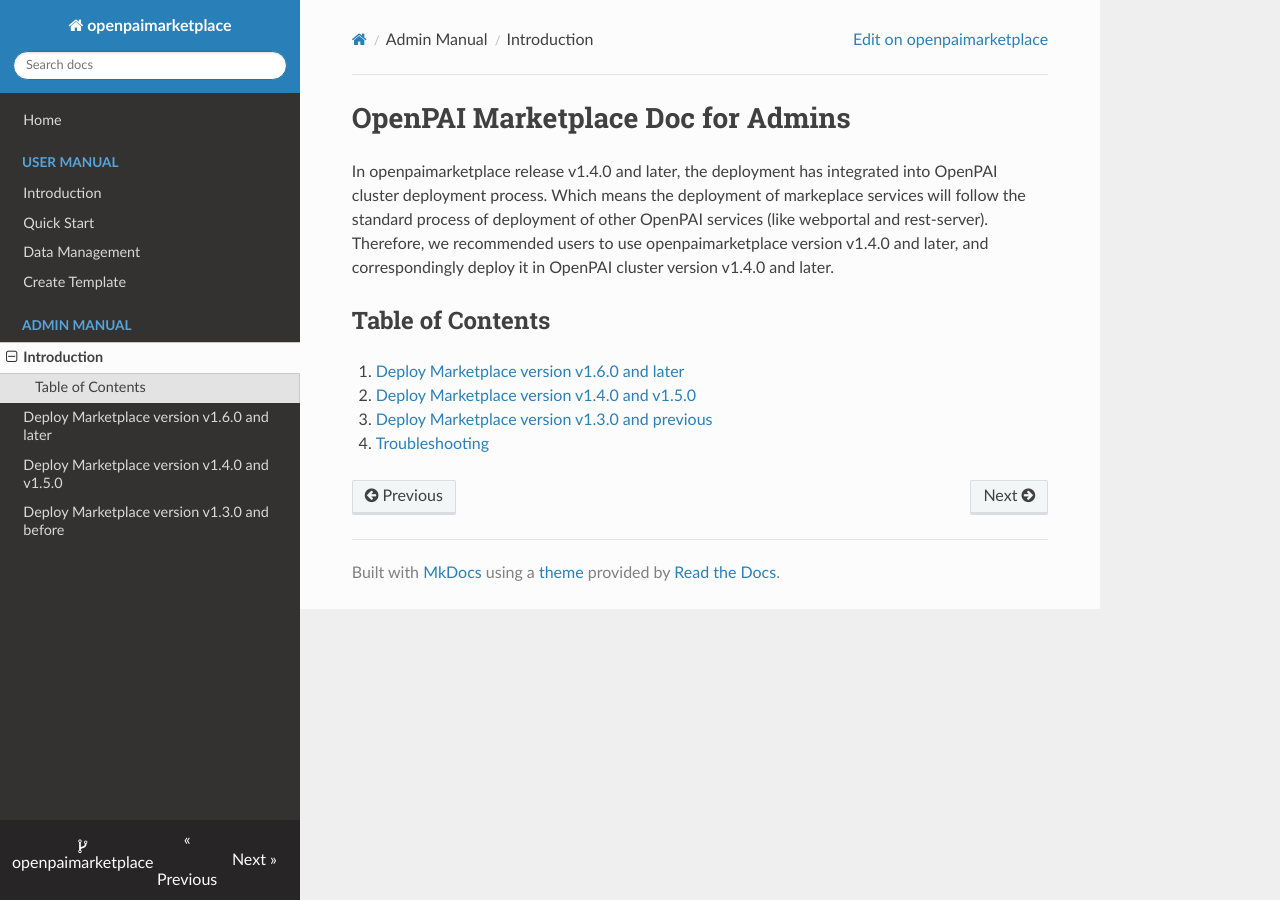
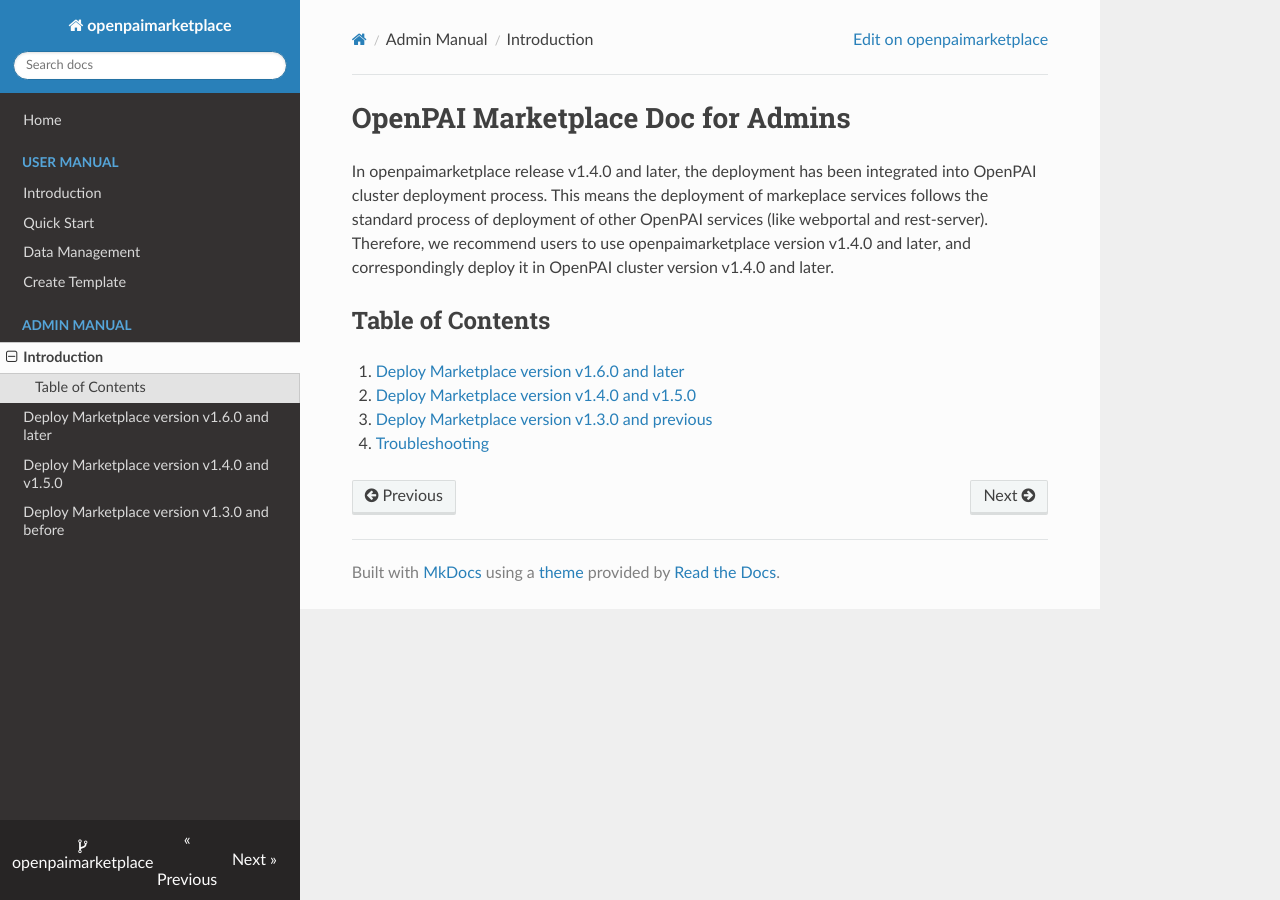
Before and after one commit to microsoft/openpaimarketplace, an MkDocs documentation site: the page built from docs/admin/README.md, in a window 1280 px wide. Built offline with MkDocs 1.6.1, drawn with Linux system fonts in a browser that asks for light colours; nearby versions of some CDN libraries.

Commit message:
Update text

```diff
--- a/docs/admin/README.md
+++ b/docs/admin/README.md
@@ -1,6 +1,6 @@
 # OpenPAI Marketplace Doc for Admins
 
-In openpaimarketplace release v1.4.0 and later, the deployment has integrated into OpenPAI cluster deployment process. Which means the deployment of markeplace services will follow the standard process of deployment of other OpenPAI services (like webportal and rest-server). Therefore, we recommended users to use openpaimarketplace version v1.4.0 and later, and correspondingly deploy it in OpenPAI cluster version v1.4.0 and later.
+In openpaimarketplace release v1.4.0 and later, the deployment has been integrated into OpenPAI cluster deployment process. This means the deployment of markeplace services follows the standard process of deployment of other OpenPAI services (like webportal and rest-server). Therefore, we recommend users to use openpaimarketplace version v1.4.0 and later, and correspondingly deploy it in OpenPAI cluster version v1.4.0 and later.
 
 ## Table of Contents
 
```
